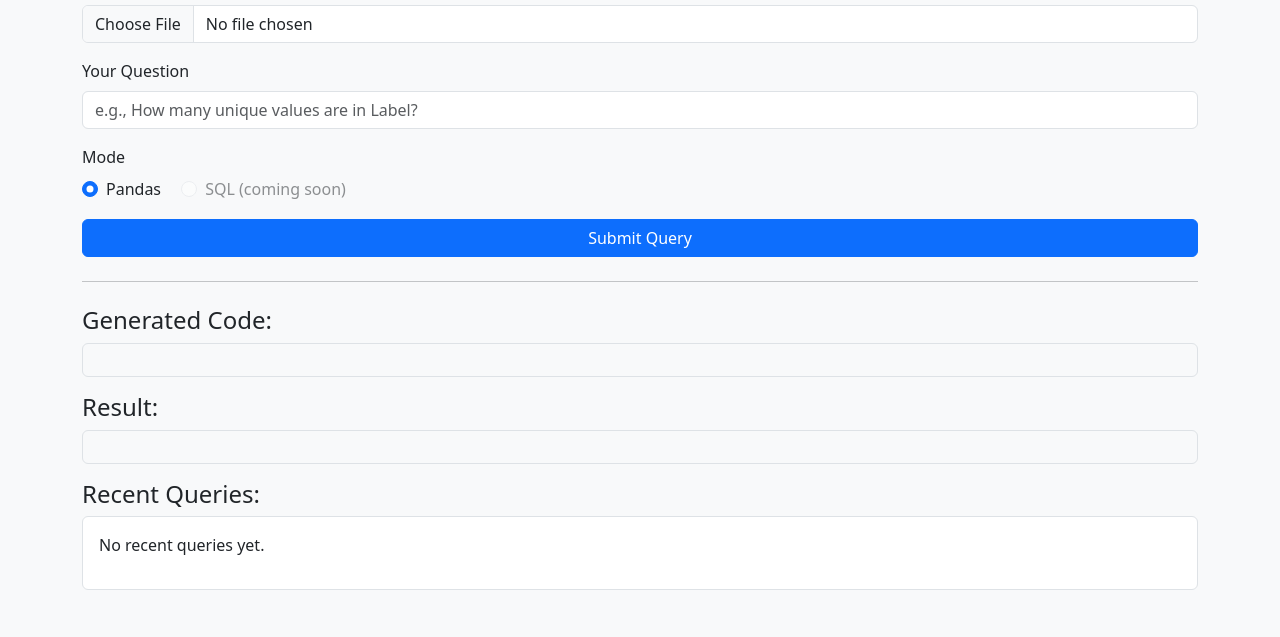
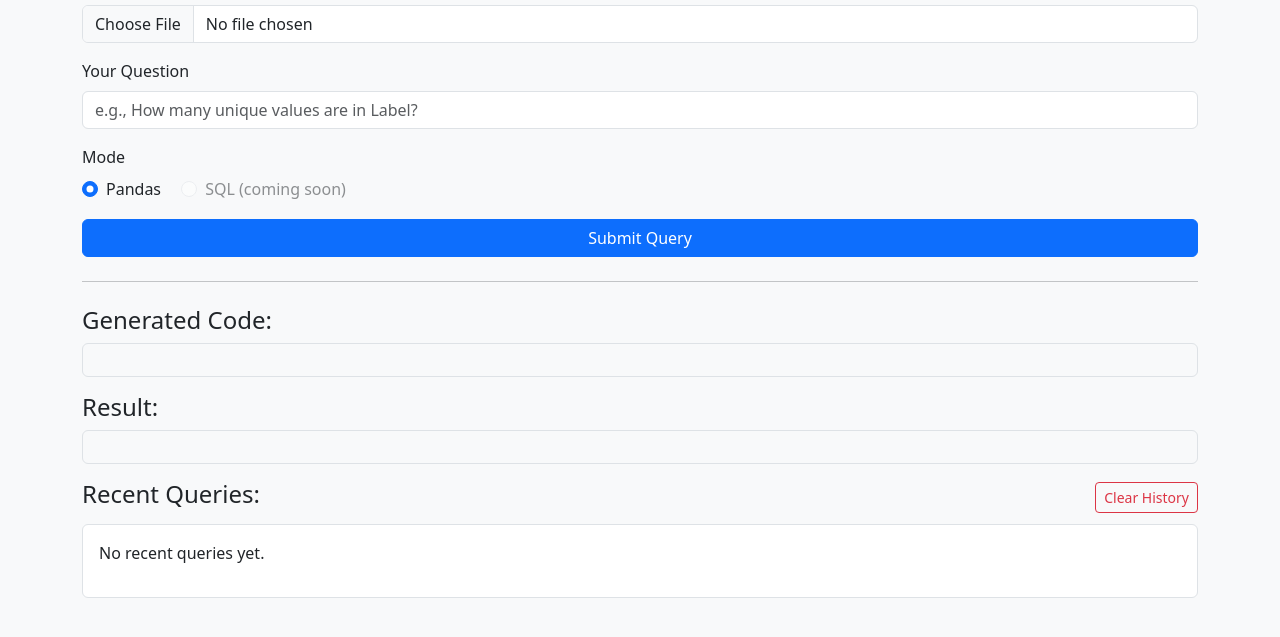
Before and after one commit to ChrisWoo0443/Natural-Query, a plain HTML site: page frontend/index.html in a window 1280 px wide. Shown: the part 147-784 px from the top of the page. Drawn offline with nearby package versions, Linux system fonts and the light colour scheme.

Commit message:
clear history button

```diff
--- a/frontend/index.html
+++ b/frontend/index.html
@@ -45,7 +45,11 @@
         <h4>Result:</h4>
         <pre id="result" class="p-3 bg-light border rounded"></pre>
 
-        <h4>Recent Queries:</h4>
+        <div class="d-flex justify-content-between align-items-center mb-2">
+            <h4>Recent Queries:</h4>
+            <button id="clear-history" class="btn btn-sm btn-outline-danger">Clear History</button>
+        </div>
+
         <div id="recent-queries" class="p-3 bg-white border rounded" style="max-height: 300px; overflow-y: auto;">
             <p>No recent queries yet.</p>
         </div>
```
